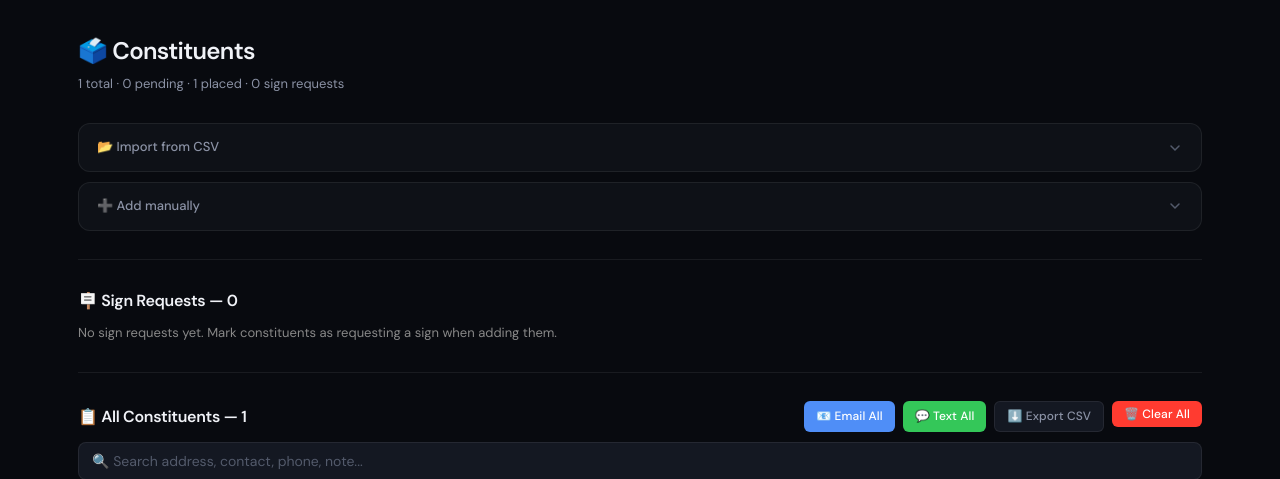
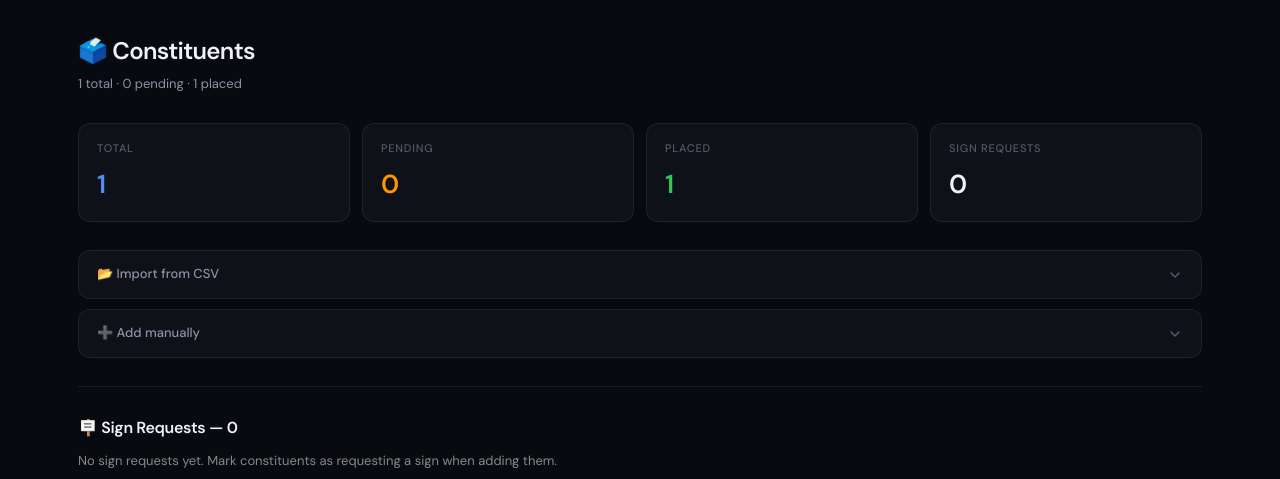
Before and after one commit to strassman/c4c-flask-optimizer, a Flask app: template templates/constituents.html in a window 1280 px wide. Shown: the part 52-531 px from the top of the page. Run offline with Flask 3, Linux system fonts and the light colour scheme; the template is opened without the code that fills it: most values are stand-ins (such as "Sample title", 1, 10 or a date in 2020).

Commit message:
Update constituents.html

```diff
--- a/templates/constituents.html
+++ b/templates/constituents.html
@@ -15,7 +15,15 @@
 {% set pending = d.addrs|selectattr('status','ne','delivered')|list %}
 {% set delivered = d.addrs|selectattr('status','equalto','delivered')|list %}
 {% set sign_req = d.addrs|selectattr('sign_requested','equalto',true)|list %}
-<p class="subtitle">{{ d.addrs|length }} total · {{ pending|length }} pending · {{ delivered|length }} placed · {{ sign_req|length }} sign requests</p>
+<p class="subtitle">{{ d.addrs|length }} total · {{ pending|length }} pending · {{ delivered|length }} placed</p>
+{% if d.addrs %}
+<div class="stat-row">
+  <div class="stat-card"><div class="stat-label">Total</div><div class="stat-value blue">{{ d.addrs|length }}</div></div>
+  <div class="stat-card"><div class="stat-label">Pending</div><div class="stat-value orange">{{ pending|length }}</div></div>
+  <div class="stat-card"><div class="stat-label">Placed</div><div class="stat-value green">{{ delivered|length }}</div></div>
+  <div class="stat-card"><div class="stat-label">Sign Requests</div><div class="stat-value">{{ sign_req|length }}</div></div>
+</div>
+{% endif %}
 
 {% if msg %}<div class="alert {% if '❌' in msg %}alert-error{% else %}alert-success{% endif %}">{{ msg }}</div>{% endif %}
 
```
